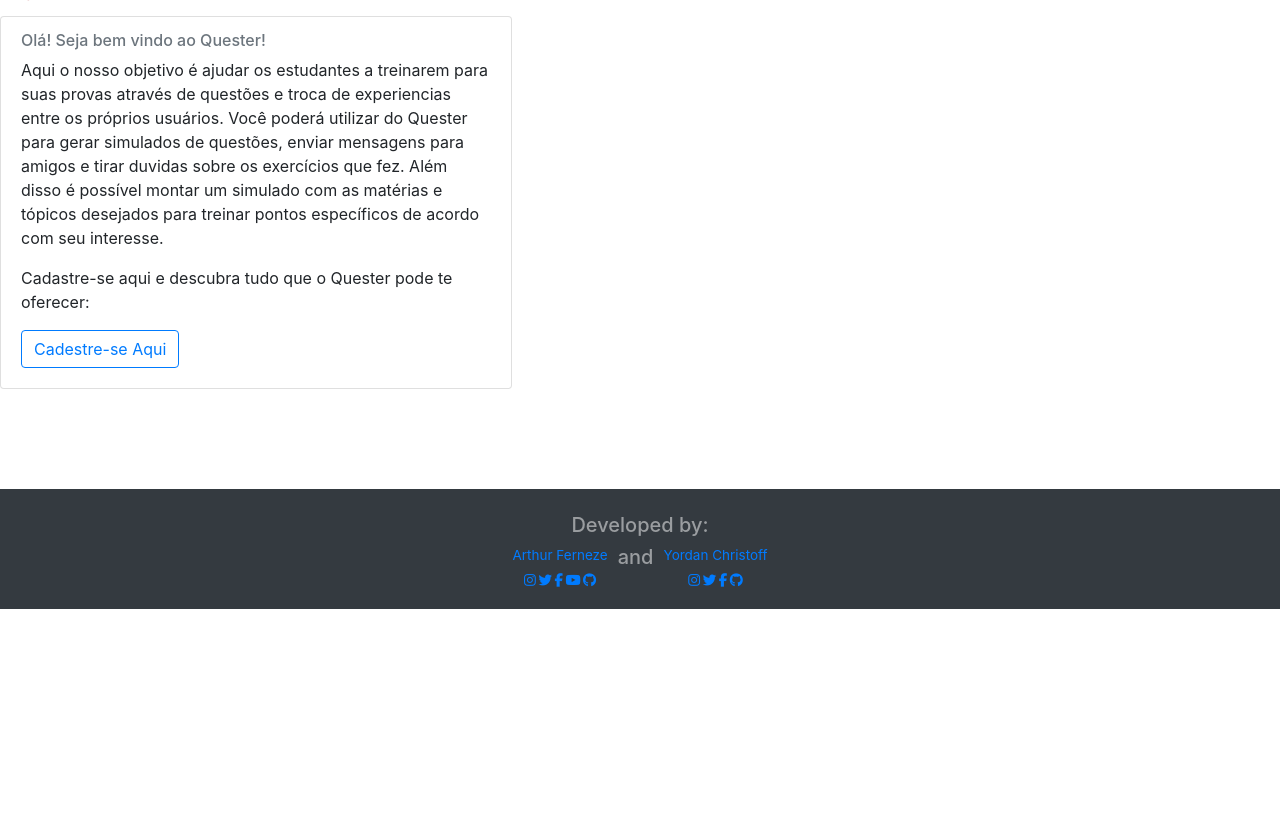
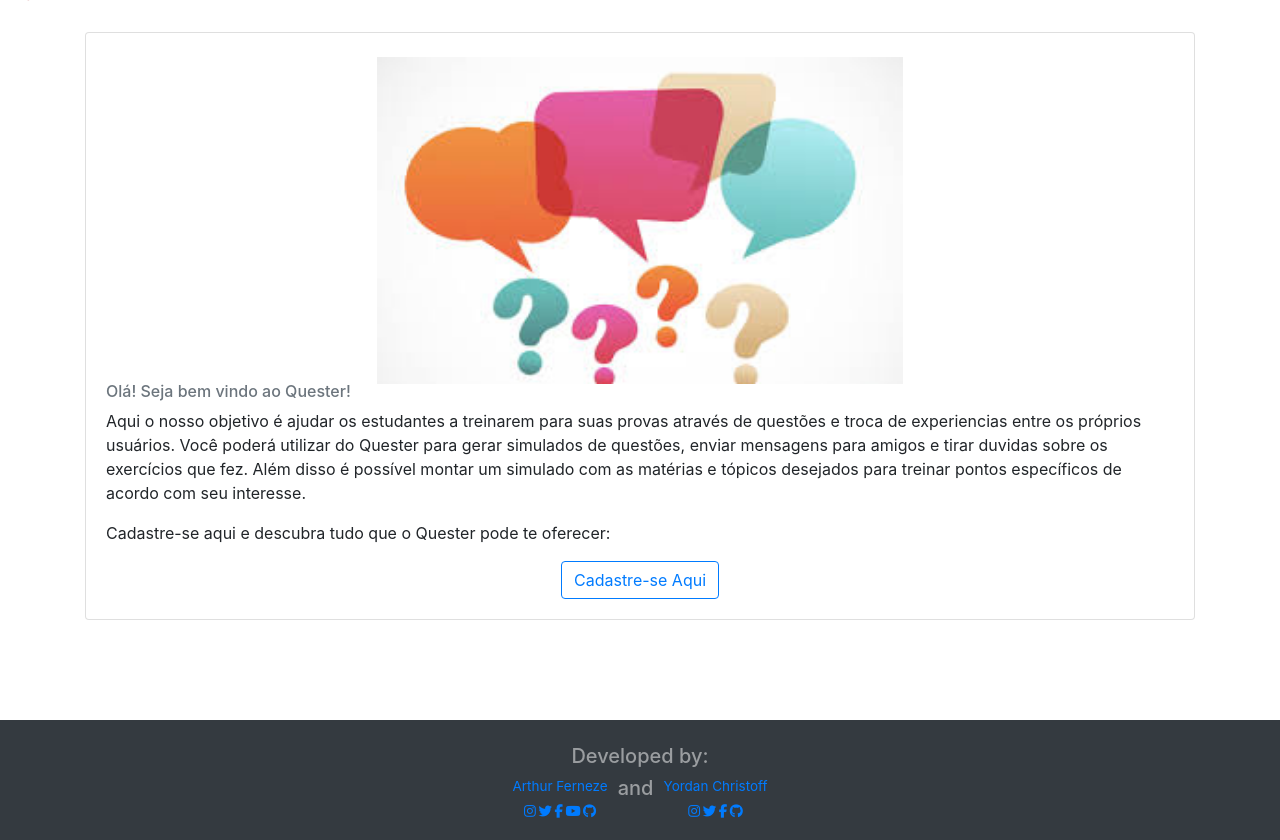
Before and after one commit to farneze/Project-Ironhack-FS-Application, a Node server app: page / in a window 1280 px wide. Shown: the part 84-924 px from the top of the page. Before the commit the page ends 693 px from the top, so only its background shows below. Run offline with Node 20, Linux system fonts and the light colour scheme; some libraries are stand-ins or nearby versions.

Commit message:
presentation

```diff
--- a/public/stylesheets/style.css
+++ b/public/stylesheets/style.css
@@ -3,7 +3,6 @@ body {
   background-color: #f5f5f5;
   font: 14px "Lucida Grande", Helvetica, Arial, sans-serif;
   margin-bottom: 0 !important;
-
 }
 
 .invisible {
@@ -102,7 +101,6 @@ ul li {
 #to-right span {
   color: #43a3e6;
   font-size: 1.5em;
-
 }
 
 #form h2 {
@@ -113,7 +111,6 @@ ul li {
 #to-left {
   float: left;
   display: flex;
-
 }
 
 #to-left p a {
@@ -138,7 +135,7 @@ ul li {
 }
 
 footer {
-  background-color: #343A40;
+  background-color: #343a40;
   margin-top: 100px;
   display: flex;
   justify-content: space-around;
@@ -152,7 +149,6 @@ footer {
   bottom: 0;
   width: 100%;
   height: 120px;
-
 }
 
 /* .mainContent{
@@ -177,11 +173,17 @@ footer {
   align-items: center;
 }
 
-.person{
+.person {
   margin-right: 10px;
   margin-left: 10px;
 }
 
-.socialMedias{
+.socialMedias {
   padding-top: 5px;
 }
+.test {
+  display: flex;
+  flex-direction: column;
+  /* padding-left: 200px; */
+  align-items: center !important;
+}
--- a/views/index.hbs
+++ b/views/index.hbs
@@ -9,8 +9,10 @@
     <title>Document</title>
 </head>
 <body>
-    <div class="card" style="width: 40vw;">
+    <section class="d-flex container justify-content-center mt-3 pt-3">
+        <div class="card mx-0 px-0">
             <div class="card-body">
+                <img class="card-img-top w-50 rounded border-0 mx-auto d-block img-fluid img-thumbnail" src="/images/images.jpg" alt="Card image cap">
                 {{!-- <h5 class="card-title">{{title}}</h5> --}}
                 <h6 class="card-subtitle mb-2 text-muted">Olá! Seja bem vindo ao Quester! </h6>
                 <p class="card-text"> Aqui o nosso objetivo é ajudar os estudantes a treinarem para suas
@@ -21,10 +23,12 @@
                     matérias e tópicos desejados para treinar pontos específicos de acordo
                     com seu interesse.</p>
                 <p>Cadastre-se aqui e descubra tudo que o Quester pode te oferecer:</p>
-            <a href="/signup" class="card-link btn btn-outline-primary">Cadestre-se Aqui</a>
-
+                <div class="test">
+                    <a href="/signup" class="card-link btn btn-outline-primary">Cadastre-se Aqui</a>
+                </div>
 
             </div>
         </div>
+    </section>
 </body>
 </html>
```
Also changed, not shown: public/images/images.jpg (added). Lines whose indentation alone changed are shown as unchanged.
